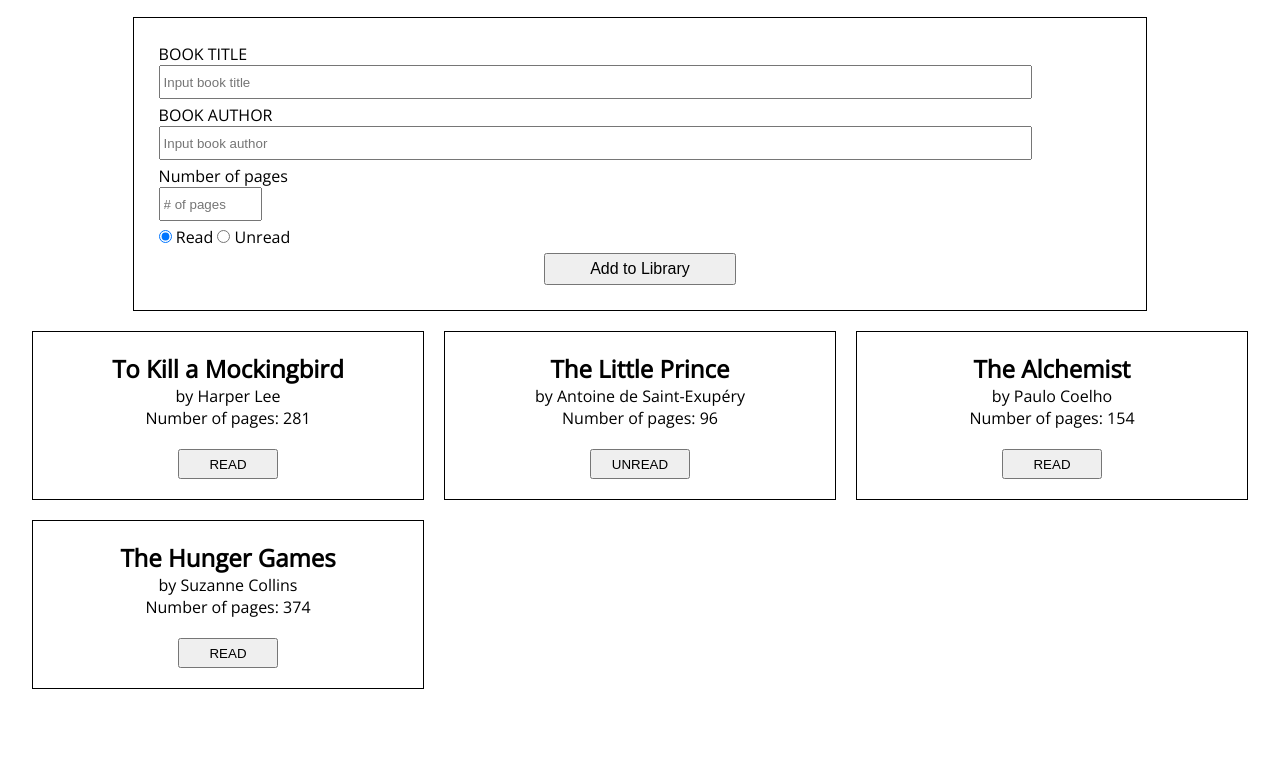
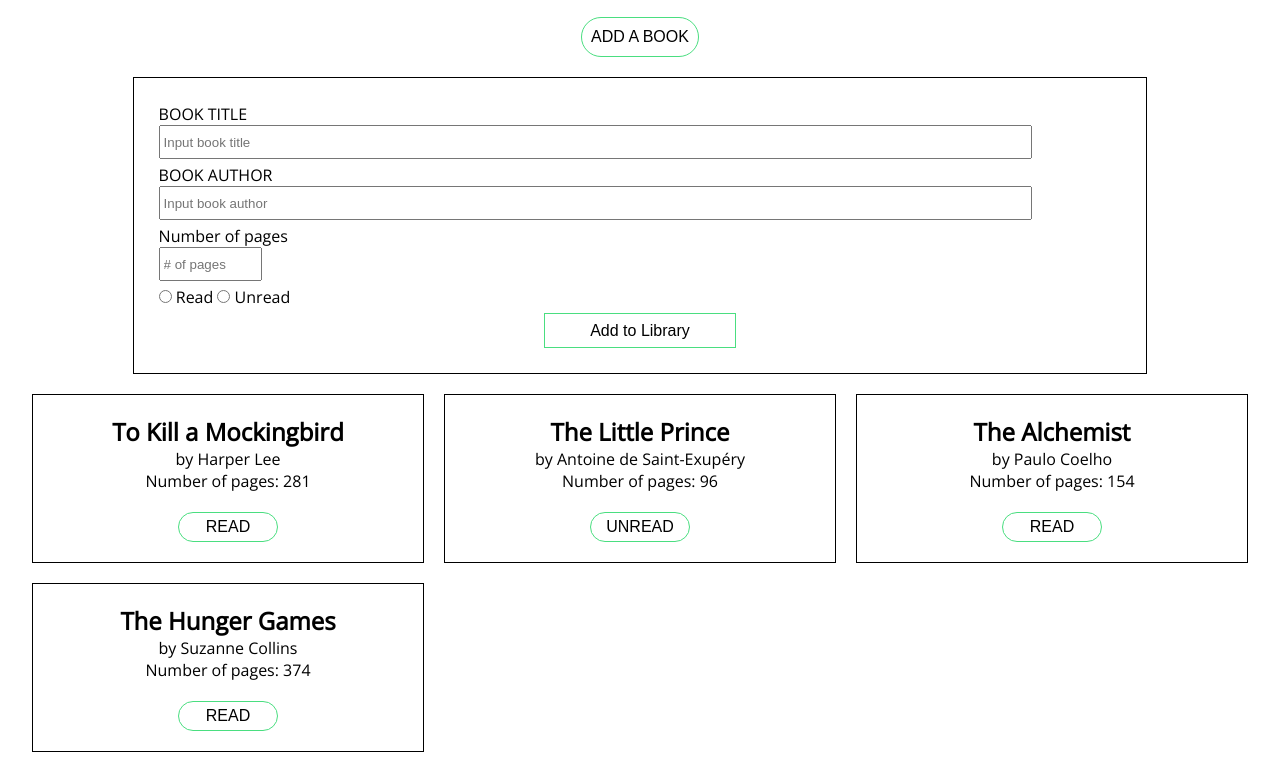
Before and after one commit to LetsGo12300/library, a plain HTML site: page index.html in a window 1280 px wide. Shown: the part 98-882 px from the top of the page. Before the commit the page ends 819 px from the top, so only its background shows below. Drawn offline with nearby package versions, Linux system fonts and the light colour scheme.

Commit message:
Added event listener when a book is added to the library

```diff
--- a/index.html
+++ b/index.html
@@ -11,8 +11,13 @@
     <h1 class="title">
         The Library
     </h1>
+
+    <div class="add-book">
+        <button id="add-btn">ADD A BOOK</button>
+    </div>
+
     <div class="form-container">
-        <form>
+        <form id="form" action='#'>
             <div>
                 <p>
                     <label for="book-title">BOOK TITLE</label>
@@ -38,15 +43,15 @@
                 <p>
                     <label for="book-title"></label>
                 </p>
-                <input type="radio" id="read-checkbox" name="read" value="true" checked>
+                <input type="radio" id="read-checkbox" name="read" value=true>
                 <label for="read-checkbox">Read</label>
 
-                <input type="radio" id="unread-checkbox" name="read" value="false">
+                <input type="radio" id="unread-checkbox" name="read" value=false>
                 <label for="unread-checkbox">Unread</label>
             </div>
 
             <div class="btn">
-                <button type="submit">Add to Library</button>
+                <button type="submit" id="add-to-lib-btn">Add to Library</button>
             </div>
 
         </form>
--- a/static/script.js
+++ b/static/script.js
@@ -55,3 +55,18 @@ addBookToLibrary(book4);
 myLibrary.forEach(book => {
     printBook(book);
 });
+
+const form = document.getElementById('form');
+
+form.addEventListener('submit', (event) => {
+    let title = form.elements['book-title'].value;
+    let author = form.elements['book-author'].value;
+    let pages = form.elements['book-pages'].value;
+    let readStatus = form.elements['read'].value == 'true' ? true : false;
+
+    let book = new Book(title, author, pages, readStatus);
+    addBookToLibrary(book);
+    printBook(book);
+
+    event.preventDefault();
+});
--- a/static/styles.css
+++ b/static/styles.css
@@ -61,8 +61,9 @@ form>div{
 button[type="submit"]{
     padding: 5px;
     width: max(150px,20%);
-    height: 15%;
+    height: 35px;
     font-size: 1em;
+    border-radius: 0;
 }
 
 input[type="text"]{
@@ -76,3 +77,28 @@ input[type="number"]{
     height: 30px;
     padding-left: 3px;
 }
+
+.add-book{
+    text-align: center;
+    margin: 20px;
+}
+
+#add-btn{
+    width: max(100px, 10%);
+    height: 40px;
+    padding: 5px;
+    text-align: center;
+}
+
+button{
+    border-radius: 20px;
+    border: none;
+    background-color: white;
+    border: 1px solid #4ade80;
+    font-size: 1em;
+}
+
+button:hover{
+
+    background-color: #4ade80;
+}
```
